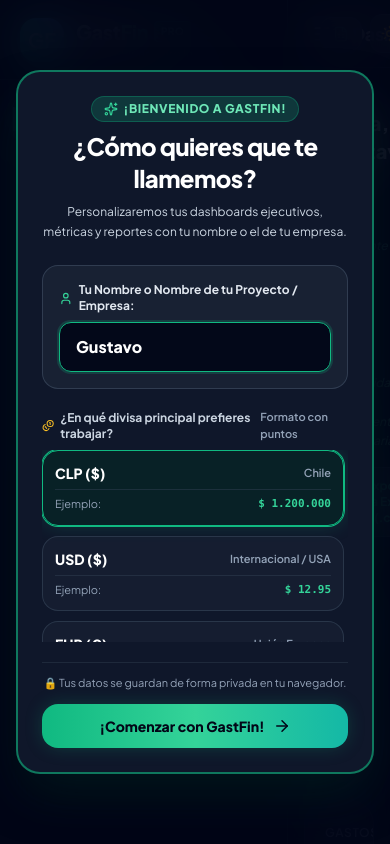
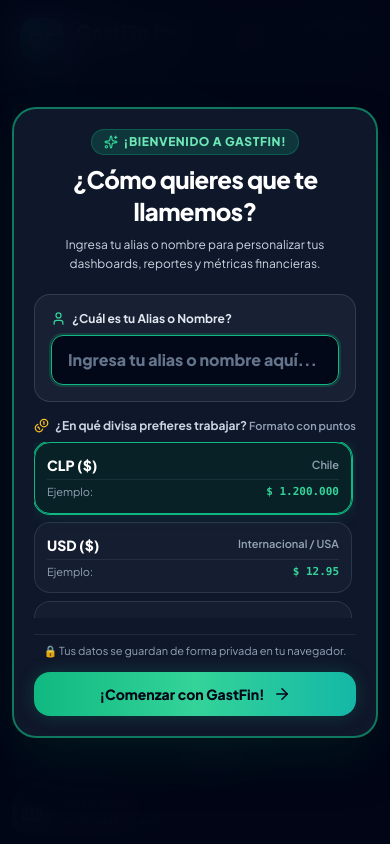
Before and after one commit to pyrovixens/GasFin, a React (Vite) app: page / in a window 390 px wide. Shown: the top 844 px of the page. Built offline with nearby package versions, Linux system fonts and the light colour scheme.

Commit message:
feat: diseño 100% responsivo para smartphone, tablet y pc, y solicitud limpia de alias

```diff
--- a/src/App.tsx
+++ b/src/App.tsx
@@ -2,6 +2,7 @@
 import { useFinancial } from './context/FinancialContext';
 import { Sidebar } from './components/Sidebar';
 import { Navbar } from './components/Navbar';
+import { BottomNavBar } from './components/BottomNavBar';
 import { DashboardView } from './components/DashboardView';
 import { TransactionsView } from './components/TransactionsView';
 import { DebtCalculatorView } from './components/DebtCalculatorView';
@@ -41,7 +42,7 @@
 
   return (
     <div className="flex min-h-screen bg-slate-950 text-slate-100 font-sans selection:bg-emerald-500 selection:text-white">
-      {/* Expandable Left Sidebar */}
+      {/* Responsive Left Sidebar */}
       <Sidebar />
 
       {/* Main Content Viewport */}
@@ -49,13 +50,16 @@
         {/* Sticky Executive Navbar */}
         <Navbar />
 
-        {/* Dynamic View Content */}
-        <main className="flex-1 p-4 sm:p-6 lg:p-8 max-w-7xl w-full mx-auto">
+        {/* Dynamic View Content with Mobile Bottom Padding */}
+        <main className="flex-1 p-3.5 sm:p-6 lg:p-8 max-w-7xl w-full mx-auto pb-24 md:pb-8">
           {renderActiveView()}
         </main>
       </div>
 
-      {/* Floating Non-Blocking Transaction Window */}
+      {/* Mobile Bottom Navigation Bar */}
+      <BottomNavBar />
+
+      {/* Floating / Responsive Transaction Window */}
       <TransactionModal />
 
       {/* Modals & Dialogs */}
--- /dev/null
+++ b/src/components/BottomNavBar.tsx
@@ -0,0 +1,58 @@
+import React from 'react';
+import { LayoutDashboard, ArrowLeftRight, CreditCard, Menu, Plus } from 'lucide-react';
+import { useFinancial } from '../context/FinancialContext';
+
+export const BottomNavBar: React.FC = () => {
+  const { activeView, setActiveView, openTransactionModal, setIsSidebarCollapsed } = useFinancial();
+
+  return (
+    <div className="md:hidden fixed bottom-0 left-0 right-0 z-30 bg-slate-950/95 border-t border-slate-800 backdrop-blur-xl px-2 py-1.5 flex items-center justify-around text-[10px] select-none shadow-2xl">
+      <button
+        onClick={() => setActiveView('dashboard')}
+        className={`flex flex-col items-center gap-1 py-1 px-3 rounded-xl transition-all ${
+          activeView === 'dashboard' ? 'text-emerald-400 font-black' : 'text-slate-400 hover:text-slate-200'
+        }`}
+      >
+        <LayoutDashboard size={18} />
+        <span>Inicio</span>
+      </button>
+
+      <button
+        onClick={() => setActiveView('transactions')}
+        className={`flex flex-col items-center gap-1 py-1 px-3 rounded-xl transition-all ${
+          activeView === 'transactions' ? 'text-emerald-400 font-black' : 'text-slate-400 hover:text-slate-200'
+        }`}
+      >
+        <ArrowLeftRight size={18} />
+        <span>Movimientos</span>
+      </button>
+
+      {/* Center Primary Action: Ingreso */}
+      <button
+        onClick={() => openTransactionModal('income')}
+        className="flex flex-col items-center justify-center -mt-6 w-12 h-12 rounded-full bg-gradient-to-tr from-emerald-500 to-teal-500 text-slate-950 shadow-glow-emerald font-black active:scale-90 transition-transform border-2 border-slate-950"
+        title="Nuevo Ingreso o Gasto"
+      >
+        <Plus size={24} strokeWidth={3} />
+      </button>
+
+      <button
+        onClick={() => setActiveView('debts')}
+        className={`flex flex-col items-center gap-1 py-1 px-3 rounded-xl transition-all ${
+          activeView === 'debts' ? 'text-emerald-400 font-black' : 'text-slate-400 hover:text-slate-200'
+        }`}
+      >
+        <CreditCard size={18} />
+        <span>Deudas</span>
+      </button>
+
+      <button
+        onClick={() => setIsSidebarCollapsed(false)}
+        className="flex flex-col items-center gap-1 py-1 px-3 rounded-xl text-slate-400 hover:text-slate-200"
+      >
+        <Menu size={18} />
+        <span>Menú</span>
+      </button>
+    </div>
+  );
+};
--- a/src/components/CurrencySetupModal.tsx
+++ b/src/components/CurrencySetupModal.tsx
@@ -1,5 +1,5 @@
 import React, { useState } from 'react';
-import { Coins, Check, Sparkles, User, ArrowRight, ShieldCheck, HeartHandshake } from 'lucide-react';
+import { Coins, Sparkles, User, ArrowRight } from 'lucide-react';
 import { useFinancial } from '../context/FinancialContext';
 import { SUPPORTED_CURRENCIES } from '../data/initialData';
 
@@ -11,23 +11,24 @@
     lockAndSetCurrencyAndName
   } = useFinancial();
 
-  const [inputName, setInputName] = useState(userName || 'Gustavo');
+  // Clean empty input for first launch
+  const [inputName, setInputName] = useState(userName || '');
   const [selectedCurrencyCode, setSelectedCurrencyCode] = useState(currentCurrency.code);
 
   if (!isCurrencySetupModalOpen) return null;
 
   const handleSubmit = (e: React.FormEvent) => {
     e.preventDefault();
-    const finalName = inputName.trim() || 'Emprendedor';
+    const finalName = inputName.trim() || 'Usuario';
     lockAndSetCurrencyAndName(selectedCurrencyCode, finalName);
   };
 
   return (
-    <div className="fixed inset-0 z-50 flex items-center justify-center p-4 bg-slate-950/90 backdrop-blur-xl animate-fade-in">
-      <div className="relative w-full max-w-xl bg-slate-900 border-2 border-emerald-500/60 rounded-3xl p-6 sm:p-8 shadow-2xl shadow-emerald-950/50">
+    <div className="fixed inset-0 z-50 flex items-center justify-center p-3 sm:p-4 bg-slate-950/90 backdrop-blur-xl animate-fade-in overflow-y-auto">
+      <div className="relative w-full max-w-lg bg-slate-900 border-2 border-emerald-500/60 rounded-3xl p-5 sm:p-8 shadow-2xl shadow-emerald-950/50 my-auto">
 
         {/* Top Badge & Header */}
-        <div className="text-center space-y-2 mb-6">
+        <div className="text-center space-y-2 mb-5">
           <div className="inline-flex items-center gap-1.5 px-3 py-1 rounded-full bg-emerald-500/20 text-emerald-300 border border-emerald-500/30 text-xs font-black uppercase tracking-wider">
             <Sparkles size={14} className="text-emerald-400" />
             <span>¡Bienvenido a GastFin!</span>
@@ -38,23 +39,23 @@
           </h2>
 
           <p className="text-xs sm:text-sm text-slate-300 max-w-md mx-auto leading-relaxed">
-            Personalizaremos tus dashboards ejecutivos, métricas y reportes con tu nombre o el de tu empresa.
+            Ingresa tu alias o nombre para personalizar tus dashboards, reportes y métricas financieras.
           </p>
         </div>
 
-        <form onSubmit={handleSubmit} className="space-y-5">
+        <form onSubmit={handleSubmit} className="space-y-4 sm:space-y-5">
 
-          {/* Large Name Input Box */}
+          {/* Alias / Name Input Box */}
           <div className="p-4 rounded-2xl bg-slate-800/60 border border-slate-700/90 space-y-2">
             <label className="block text-xs font-bold text-slate-200 flex items-center gap-1.5">
               <User size={15} className="text-emerald-400" />
-              <span>Tu Nombre o Nombre de tu Proyecto / Empresa:</span>
+              <span>¿Cuál es tu Alias o Nombre?</span>
             </label>
             <input
               type="text"
               required
               autoFocus
-              placeholder="Ej: Carlos, María, Innova Tech, Mi Negocio..."
+              placeholder="Ingresa tu alias o nombre aquí..."
               value={inputName}
               onChange={(e) => setInputName(e.target.value)}
               className="w-full px-4 py-3 rounded-xl bg-slate-950/90 border border-slate-700 text-white font-black text-base placeholder-slate-500 focus:outline-none focus:border-emerald-500 focus:ring-2 focus:ring-emerald-500/20"
@@ -66,12 +67,12 @@
             <div className="flex items-center justify-between mb-2">
               <label className="block text-xs font-bold text-slate-300 flex items-center gap-1.5">
                 <Coins size={15} className="text-amber-400" />
-                <span>¿En qué divisa principal prefieres trabajar?</span>
+                <span>¿En qué divisa prefieres trabajar?</span>
               </label>
               <span className="text-[11px] text-slate-400 font-semibold">Formato con puntos</span>
             </div>
 
-            <div className="grid grid-cols-1 sm:grid-cols-2 gap-2.5 max-h-48 overflow-y-auto pr-1">
+            <div className="grid grid-cols-1 sm:grid-cols-2 gap-2 max-h-44 overflow-y-auto pr-1">
               {SUPPORTED_CURRENCIES.map((curr) => {
                 const isSelected = selectedCurrencyCode === curr.code;
                 return (
@@ -89,7 +90,7 @@
                       <span className="font-extrabold text-sm text-white">{curr.code} ({curr.symbol})</span>
                       <span className="text-[11px] font-semibold text-slate-400">{curr.country}</span>
                     </div>
-                    <div className="mt-1.5 pt-1.5 border-t border-slate-700/50 flex items-center justify-between text-[11px]">
+                    <div className="mt-1 pt-1 border-t border-slate-700/50 flex items-center justify-between text-[11px]">
                       <span className="text-slate-400">Ejemplo:</span>
                       <span className="font-mono font-bold text-emerald-400">{curr.example}</span>
                     </div>
@@ -100,7 +101,7 @@
           </div>
 
           {/* Submit Action Button */}
-          <div className="pt-3 border-t border-slate-800 flex flex-col sm:flex-row items-center justify-between gap-3">
+          <div className="pt-2 border-t border-slate-800 flex flex-col sm:flex-row items-center justify-between gap-3">
             <span className="text-[11px] text-slate-400 text-center sm:text-left">
               🔒 Tus datos se guardan de forma privada en tu navegador.
             </span>
--- a/src/components/Sidebar.tsx
+++ b/src/components/Sidebar.tsx
@@ -11,7 +11,8 @@
   ChevronRight,
   ShieldAlert,
   Sparkles,
-  Building2
+  Building2,
+  X
 } from 'lucide-react';
 import { useFinancial } from '../context/FinancialContext';
 import { ActiveView } from '../types';
@@ -73,19 +74,40 @@
     },
   ];
 
+  const handleSelectView = (view: ActiveView) => {
+    setActiveView(view);
+    // On mobile, auto-close sidebar drawer when navigating
+    if (window.innerWidth < 768) {
+      setIsSidebarCollapsed(true);
+    }
+  };
+
   return (
+    <>
+      {/* Mobile Backdrop Overlay */}
+      {!isSidebarCollapsed && (
+        <div
+          onClick={() => setIsSidebarCollapsed(true)}
+          className="md:hidden fixed inset-0 z-40 bg-slate-950/80 backdrop-blur-sm animate-fade-in"
+        />
+      )}
+
+      {/* Sidebar Container: Drawer on mobile/tablet, Fixed side on desktop */}
       <aside
-      className={`relative flex flex-col bg-slate-900/95 dark:bg-slate-950/95 border-r border-slate-800 backdrop-blur-xl transition-all duration-300 ease-in-out z-30 select-none ${
-        isSidebarCollapsed ? 'w-20' : 'w-72'
+        className={`fixed md:relative inset-y-0 left-0 flex flex-col bg-slate-900/95 dark:bg-slate-950/95 border-r border-slate-800 backdrop-blur-xl transition-all duration-300 ease-in-out z-50 select-none ${
+          // Mobile state
+          isSidebarCollapsed
+            ? '-translate-x-full md:translate-x-0 md:w-20'
+            : 'translate-x-0 w-72 md:w-72'
         }`}
       >
         {/* Brand Header */}
         <div className="flex items-center justify-between h-20 px-5 border-b border-slate-800/80">
-        <div className="flex items-center gap-3 overflow-hidden cursor-pointer" onClick={() => setActiveView('dashboard')}>
+          <div className="flex items-center gap-3 overflow-hidden cursor-pointer" onClick={() => handleSelectView('dashboard')}>
             <div className="flex items-center justify-center w-11 h-11 rounded-2xl bg-gradient-to-tr from-emerald-600 via-teal-500 to-indigo-600 shadow-glow-emerald text-white font-bold text-xl flex-shrink-0">
               GF
             </div>
-          {!isSidebarCollapsed && (
+            {(!isSidebarCollapsed || window.innerWidth < 768) && (
               <div className="flex flex-col min-w-0 transition-opacity duration-200">
                 <div className="flex items-center gap-1.5">
                   <span className="font-extrabold text-xl tracking-tight text-white">
@@ -100,7 +122,7 @@
             )}
           </div>
 
-        {/* Collapse Toggle Button */}
+          {/* Desktop Collapse Toggle Button */}
           <button
             onClick={() => setIsSidebarCollapsed(prev => !prev)}
             title={isSidebarCollapsed ? 'Expandir Menú' : 'Colapsar Menú'}
@@ -108,14 +130,22 @@
           >
             {isSidebarCollapsed ? <ChevronRight size={15} /> : <ChevronLeft size={15} />}
           </button>
+
+          {/* Mobile Close Button */}
+          <button
+            onClick={() => setIsSidebarCollapsed(true)}
+            className="flex md:hidden items-center justify-center w-8 h-8 rounded-xl bg-slate-800 text-slate-400 hover:text-white"
+          >
+            <X size={18} />
+          </button>
         </div>
 
         {/* Deficit Alert Warning Pill in Sidebar */}
         {metrics.isDeficit && (
           <div className="px-3 pt-3">
-          <div className={`flex items-center gap-2 p-2.5 rounded-xl bg-rose-950/50 border border-rose-500/40 text-rose-300 shadow-glow-rose animate-pulse-subtle ${isSidebarCollapsed ? 'justify-center' : ''}`}>
+            <div className={`flex items-center gap-2 p-2.5 rounded-xl bg-rose-950/50 border border-rose-500/40 text-rose-300 shadow-glow-rose animate-pulse-subtle ${isSidebarCollapsed && window.innerWidth >= 768 ? 'justify-center' : ''}`}>
               <ShieldAlert className="w-5 h-5 text-rose-400 flex-shrink-0" />
-            {!isSidebarCollapsed && (
+              {(!isSidebarCollapsed || window.innerWidth < 768) && (
                 <div className="text-xs">
                   <p className="font-bold text-rose-200">Déficit Detectado</p>
                   <p className="text-[11px] text-rose-300/80">Gastos superan ingresos</p>
@@ -134,13 +164,13 @@
             return (
               <button
                 key={item.id}
-              onClick={() => setActiveView(item.id)}
+                onClick={() => handleSelectView(item.id)}
                 title={isSidebarCollapsed ? item.label : undefined}
                 className={`w-full flex items-center gap-3 px-3.5 py-3 rounded-xl font-medium text-sm transition-all duration-200 group relative ${
                   isActive
-                  ? 'bg-gradient-to-r from-emerald-500/20 to-teal-500/10 text-emerald-400 border border-emerald-500/30 shadow-sm'
+                    ? 'bg-gradient-to-r from-emerald-500/20 to-teal-500/10 text-emerald-400 border border-emerald-500/30 shadow-sm font-bold'
                     : 'text-slate-400 hover:text-slate-100 hover:bg-slate-800/60'
-              } ${isSidebarCollapsed ? 'justify-center px-0' : ''}`}
+                } ${isSidebarCollapsed && window.innerWidth >= 768 ? 'justify-center px-0' : ''}`}
               >
                 <Icon
                   className={`w-5 h-5 flex-shrink-0 transition-transform group-hover:scale-110 ${
@@ -148,7 +178,7 @@
                   }`}
                 />
 
-              {!isSidebarCollapsed && (
+                {(!isSidebarCollapsed || window.innerWidth < 768) && (
                   <div className="flex items-center justify-between flex-1 min-w-0">
                     <span className="truncate">{item.label}</span>
                     {item.badge && (
@@ -168,8 +198,8 @@
           })}
         </nav>
 
-      {/* Motivational Card / Quick Currency in Sidebar */}
-      {!isSidebarCollapsed && (
+        {/* Quick Currency in Sidebar */}
+        {(!isSidebarCollapsed || window.innerWidth < 768) && (
           <div className="px-4 pb-3">
             <div className="p-3.5 rounded-2xl bg-gradient-to-br from-indigo-950/40 via-slate-900/60 to-emerald-950/30 border border-indigo-500/20">
               <div className="flex items-center gap-2 mb-1.5 text-indigo-300 text-xs font-semibold">
@@ -203,18 +233,19 @@
 
         {/* Organization / Profile Footer */}
         <div className="p-3 border-t border-slate-800/80 bg-slate-950/40">
-        <div className={`flex items-center gap-3 ${isSidebarCollapsed ? 'justify-center' : ''}`}>
+          <div className={`flex items-center gap-3 ${isSidebarCollapsed && window.innerWidth >= 768 ? 'justify-center' : ''}`}>
             <div className="w-10 h-10 rounded-xl bg-slate-800 border border-slate-700 flex items-center justify-center text-slate-300 flex-shrink-0">
               <Building2 size={20} className="text-emerald-400" />
             </div>
-          {!isSidebarCollapsed && (
+            {(!isSidebarCollapsed || window.innerWidth < 768) && (
               <div className="min-w-0 flex-1">
-              <p className="text-xs font-semibold text-white truncate">Corporativo Global</p>
-              <p className="text-[11px] text-slate-400 truncate">gastfin@empresa.com</p>
+                <p className="text-xs font-semibold text-white truncate">GastFin Pro</p>
+                <p className="text-[11px] text-slate-400 truncate">suite@gastfin.app</p>
               </div>
             )}
           </div>
         </div>
       </aside>
+    </>
   );
 };
--- a/src/components/TransactionModal.tsx
+++ b/src/components/TransactionModal.tsx
@@ -255,15 +255,18 @@
     );
   }
 
-  const windowStyle: React.CSSProperties = position
-    ? { left: `${position.x}px`, top: `${position.y}px`, position: 'fixed' }
-    : { bottom: '24px', right: '24px', position: 'fixed' };
+  const isMobile = typeof window !== 'undefined' && window.innerWidth < 640;
+  const windowStyle: React.CSSProperties = isMobile
+    ? { bottom: '0px', left: '0px', right: '0px', width: '100%', position: 'fixed', maxHeight: '90vh' }
+    : (position
+        ? { left: `${position.x}px`, top: `${position.y}px`, position: 'fixed' }
+        : { bottom: '24px', right: '24px', position: 'fixed' });
 
   return (
     <div
       id="floating-tx-window"
       style={windowStyle}
-      className="z-40 w-[94vw] sm:w-[430px] max-h-[88vh] bg-slate-900/95 border-2 border-emerald-500/50 rounded-3xl shadow-2xl backdrop-blur-2xl animate-slide-up flex flex-col overflow-hidden text-slate-100 ring-1 ring-white/10"
+      className={`z-40 ${isMobile ? 'rounded-t-3xl border-t-2' : 'w-[94vw] sm:w-[430px] rounded-3xl border-2'} max-h-[90vh] bg-slate-900/98 border-emerald-500/50 shadow-2xl backdrop-blur-2xl animate-slide-up flex flex-col overflow-hidden text-slate-100 ring-1 ring-white/10`}
     >
       {/* Draggable Header */}
       <div
--- a/src/context/FinancialContext.tsx
+++ b/src/context/FinancialContext.tsx
@@ -126,7 +126,7 @@
   // User name
   const [userName, setUserNameState] = useState<string>(() => {
     const saved = localStorage.getItem(STORAGE_KEYS.USER_NAME);
-    return saved || 'Gustavo';
+    return saved || '';
   });
 
   const setUserName = (name: string) => {
```
Also changed, not shown: index-standalone.html (+6 -6 lines), 6 other files (tests, documents, lock files or other folders). Lines whose indentation alone changed are shown as unchanged.
